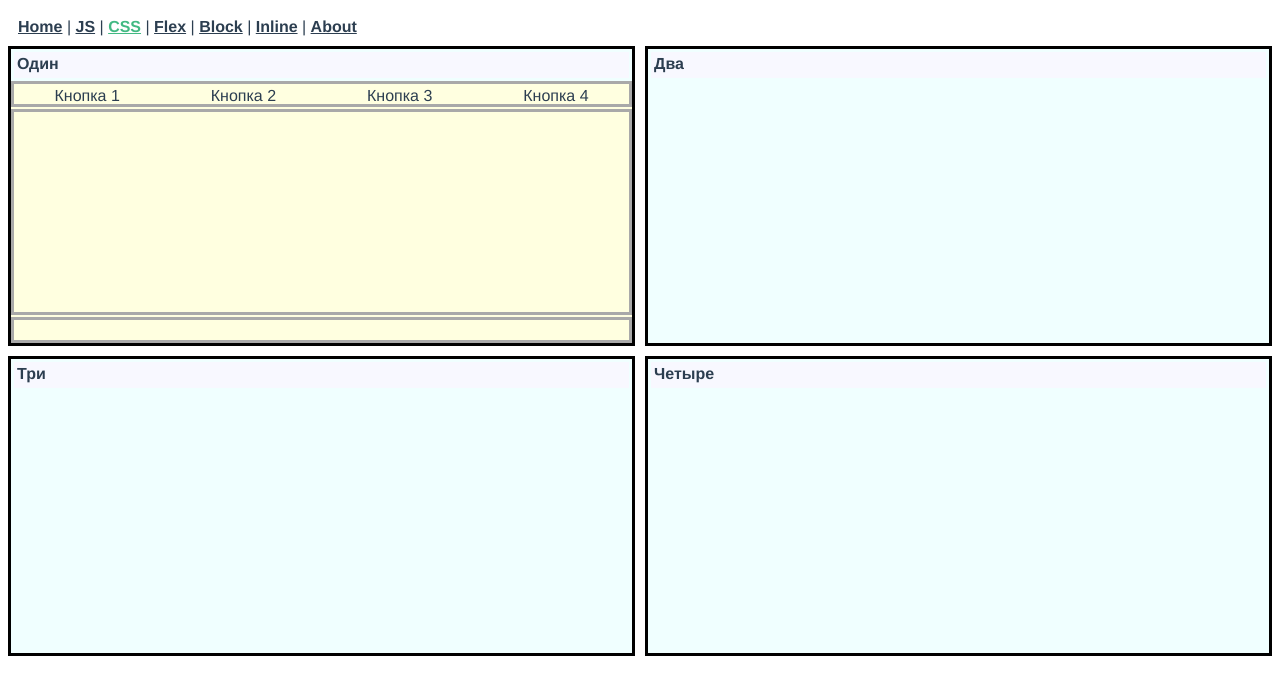
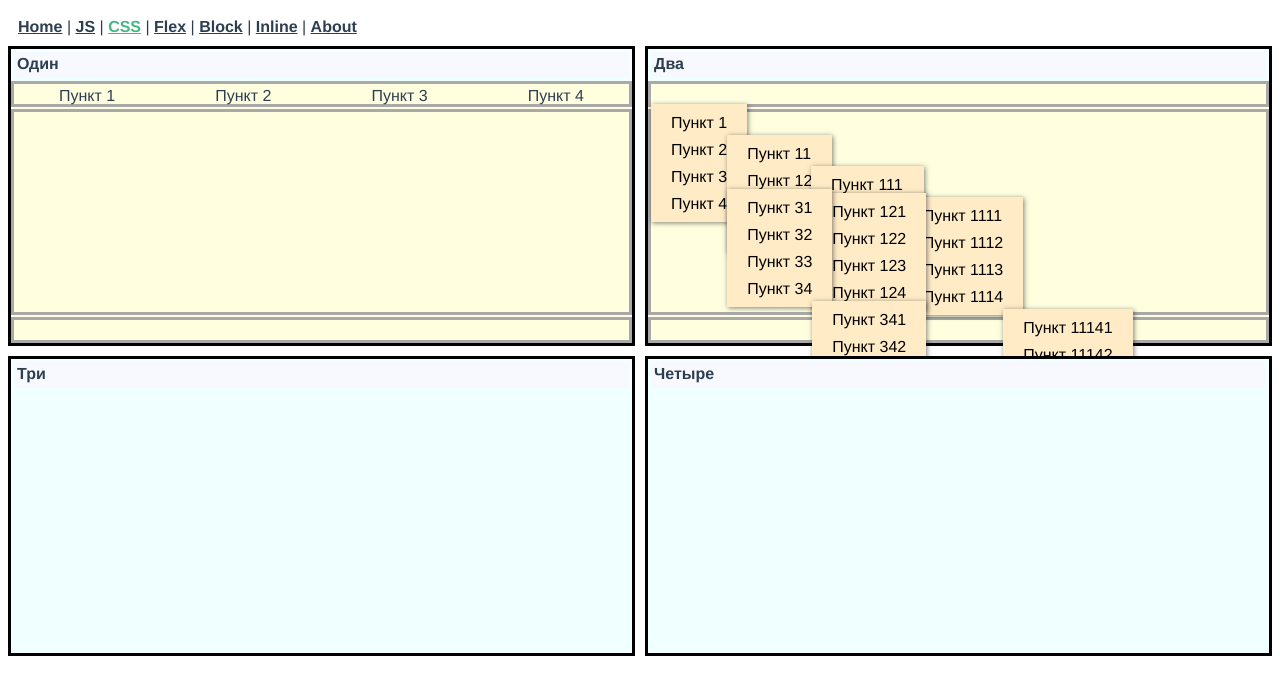
Before and after one commit to Kasimba666/pet_one, a Vue app: page /css in a window 1280 px wide. Shown: the top 694 px of the page. Built offline with nearby package versions, Linux system fonts and the light colour scheme.

Commit message:
Recursive Menu

```diff
--- a/src/components/common/HorMenu.vue
+++ b/src/components/common/HorMenu.vue
@@ -1,16 +1,22 @@
 <template>
   <div class="HorMenu" :class="{'close-all':closeAll}">
     <div class="main-menu-item" v-for="mainmenuItem in menuItems"
-             @click="itemClick(mainmenuItem, $event)">
+         @click.stop="itemClick(mainmenuItem, $event)">
       {{ mainmenuItem.title }}
       <div class="dropdown1-menu" v-if="mainmenuItem.children.length">
         <div class="dropdown1-menu-item" v-for="dropdown1menuItem in mainmenuItem.children"
-                     @click="itemClick(dropdown1menuItem, $event)">
+             @click.stop="itemClick(dropdown1menuItem, $event)">
           {{ dropdown1menuItem.title }}
           <div class="dropdown2-menu" v-if="dropdown1menuItem.children.length">
             <div class="dropdown2-menu-item" v-for="dropdown2menuItem in dropdown1menuItem.children"
-                             @click="itemClick(dropdown2menuItem, $event)">
+                 @click.stop="itemClick(dropdown2menuItem, $event)">
               {{ dropdown2menuItem.title }}
+              <div class="dropdown3-menu" v-if="dropdown2menuItem.children.length">
+                <div class="dropdown3-menu-item" v-for="dropdown3menuItem in dropdown2menuItem.children"
+                     @click.stop="itemClick(dropdown3menuItem, $event)">
+                  {{ dropdown3menuItem.title }}
+                </div>
+              </div>
             </div>
           </div>
         </div>
@@ -32,12 +38,16 @@ export default {
   computed: {},
   methods: {
     itemClick(v, e) {
-            e.stopPropagation();
-            this.$emit('showItem', v);
+      // e.stopPropagation();
+      if (!v.children.length) {
+        this.$emit('currentItem', v);
         console.log(v, e);
-            this.closeAll=true;
-            setTimeout(()=>{this.closeAll=false;}, 300);
-            // this.$nextTick(()=>{this.closeAll=false;});
+        this.closeAll = true;
+        setTimeout(() => {
+          this.closeAll = false;
+        }, 300);
+      }
+
     },
   },
   mounted() {
@@ -133,6 +143,34 @@ export default {
 
     &:hover {
       background-color: cornflowerblue;
+      .dropdown3-menu {
+        display: flex;
+      }
+    }
+
+  }  .dropdown3-menu {
+    position: absolute;
+    background-color: hsl(40, 100%, 89%);
+    top: 0px;
+    left: 100%;
+    padding: 5px 0px 5px;
+    display: none;
+    flex-flow: column;
+    box-shadow: 1px 1px 5px 0px hsla(0, 0%, 0%, 50%);
+  }
+
+  .dropdown3-menu-item {
+    height: 25px;
+    width: auto;
+    color: black;
+    white-space: nowrap;
+    cursor: pointer;
+    display: flex;
+    align-items: center;
+    padding: 1px 20px;
+
+    &:hover {
+      background-color: cornflowerblue;
 
     }
   }
--- /dev/null
+++ b/src/components/common/simpleHorMenu.vue
@@ -0,0 +1,91 @@
+<template>
+  <div class="simpleHorMenu">
+    <div class="dropdown-menu" v-if="menuitem.children.length">
+      <div class="dropdown-menu-item" v-for="item in menuitem.children" @click="itemClick(item, $event)">
+        {{ item.title }}
+        <simpleHorMenu :menuitem="item"/>
+      </div>
+    </div>
+  </div>
+</template>
+
+<script>
+
+export default {
+  name: "simpleHorMenu",
+  components: {},
+  props: ['menuitem'],
+  data() {
+    return {
+      closeAll: false,
+    }
+  },
+  computed: {},
+  methods: {
+    itemClick(v, e) {
+      // e.stopPropagation();
+      if (!v.children.length) {
+        this.$emit('currentItem', v);
+        console.log(v.title);
+        this.closeAll = true;
+        setTimeout(() => {
+          this.closeAll = false;
+        }, 300);
+      }
+
+    },
+  },
+  mounted() {
+  },
+}
+</script>
+
+<style lang="scss">
+/****  HorMenu  ****/
+.simpleHorMenu {
+  position: relative;
+  width: 100%;
+  height: 100%;
+  background-color: transparent;
+  color: black;
+  display: flex;
+  flex-flow: row;
+  justify-content: space-around;
+  gap: 10px;
+
+
+  //&.close-all {
+  //  .main-menu-item:hover .dropdown1-menu {
+  //    display: none;
+  //  }
+  //}
+
+  .dropdown-menu {
+    position: absolute;
+    background-color: hsl(40, 100%, 89%);
+    top: 100%;
+    left: 0;
+    padding: 5px 0 5px;
+    display: flex;
+    //display: none;
+    flex-flow: column;
+    box-shadow: 1px 1px 5px 0 hsla(0, 0%, 0%, 50%);
+  }
+
+  .dropdown-menu-item {
+    height: 25px;
+    width: auto;
+    color: black;
+    white-space: nowrap;
+    cursor: pointer;
+    display: flex;
+    align-items: center;
+    padding: 1px 20px;
+    &:hover {
+      background-color: cornflowerblue;
+
+    }
+  }
+
+}
+</style>
--- a/src/components/views/CSSResearch.vue
+++ b/src/components/views/CSSResearch.vue
@@ -5,7 +5,7 @@
         <template v-slot:title><b>Один</b></template>
         <div class="block">
           <div class="top">
-            <HorMenu :menuItems="petMenu" @showItem="showItem"></HorMenu>
+            <HorMenu :menuItems="petMenu.children" @currentItem="showCurrentItemTitle"/>
           </div>
           <div class="middle"></div>
           <div class="bottom">
@@ -16,6 +16,15 @@
 
       <MyBar barbackcolor='azure' barbordercolor='black'>
         <template v-slot:title><b>Два</b></template>
+        <div class="block">
+          <div class="top">
+            <simpleHorMenu :menuitem="petMenu" @currentItem="showCurrentItemTitle"/>
+          </div>
+          <div class="middle"></div>
+          <div class="bottom">
+            {{ currentItemTitle }}
+          </div>
+        </div>
       </MyBar>
 
       <MyBar barbackcolor='azure' barbordercolor='black'>
@@ -34,159 +43,23 @@
 <script>
 import MyBar from "@/components/common/MyBar.vue";
 import HorMenu from "@/components/common/HorMenu.vue";
+import simpleHorMenu from "@/components/common/simpleHorMenu.vue";
+import {treeItems} from "@/data/data.js";
 
 export default {
   name: "CSSResearch",
-  components: {MyBar, HorMenu},
+  components: {MyBar, HorMenu, simpleHorMenu},
   props: [],
   data() {
-
     return {
-      petMenu: [
-        {
-          id: "1",
-          name: "btn1",
-          title: "Кнопка 1",
-          children: [
-            {
-              id: "11",
-              name: "btn11",
-              title: "Кнопка 11",
-              children: [
-                {
-                  id: "111",
-                  name: "btn111",
-                  title: "Кнопка 111",
-                  children: []
-                }, {
-                  id: "112",
-                  name: "btn112",
-                  title: "Кнопка 112",
-                  children: []
-                }, {
-                  id: "113",
-                  name: "btn113",
-                  title: "Кнопка 113",
-                  children: []
-                }, {
-                  id: "114",
-                  name: "btn114",
-                  title: "Кнопка 114",
-                  children: []
-                }
-              ]
-            }, {
-              id: "12",
-              name: "btn12",
-              title: "Кнопка 12",
-              children: [
-                {
-                  id: "121",
-                  name: "btn121",
-                  title: "Кнопка 121",
-                  children: []
-                }, {
-                  id: "122",
-                  name: "btn122",
-                  title: "Кнопка 122",
-                  children: []
-                }, {
-                  id: "123",
-                  name: "btn123",
-                  title: "Кнопка 123",
-                  children: []
-                }, {
-                  id: "124",
-                  name: "btn124",
-                  title: "Кнопка 124",
-                  children: []
-                }
-              ]
-            }, {
-              id: "13",
-              name: "btn13",
-              title: "Кнопка 13",
-              children: []
-            }, {
-              id: "14",
-              name: "btn14",
-              title: "Кнопка 14",
-              children: []
-            }
-          ]
-        },
-        {
-          id: "2",
-          name: "btn2",
-          title: "Кнопка 2",
-          children: []
-        },
-        {
-          id: "3",
-          name: "btn3",
-          title: "Кнопка 3",
-          children: [
-            {
-              id: "31",
-              name: "btn31",
-              title: "Кнопка 31",
-              children: []
-            },
-            {
-              id: "32",
-              name: "btn32",
-              title: "Кнопка 32",
-              children: []
-            },
-            {
-              id: "33",
-              name: "btn33",
-              title: "Кнопка 33",
-              children: []
-            },
-            {
-              id: "34",
-              name: "btn34",
-              title: "Кнопка 34",
-              children: [{
-                id: "341",
-                name: "btn341",
-                title: "Кнопка 341",
-                children: []
-              }, {
-                id: "342",
-                name: "btn342",
-                title: "Кнопка 342",
-                children: []
-              }, {
-                id: "343",
-                name: "btn343",
-                title: "Кнопка 343",
-                children: []
-              }, {
-                id: "344",
-                name: "btn344",
-                title: "Кнопка 344",
-                children: []
-              }]
-            }
-          ]
-        },
-        {
-          id: "4",
-          name: "btn4",
-          title: "Кнопка 4",
-          children: []
-        }
-      ],
+      petMenu: treeItems,
       currentItemTitle: '',
     }
   },
   computed: {},
   methods: {
-    showItem(v)
-    {
-      this.currentItemTitle = v.title;
+    showCurrentItemTitle: function(v) {
+     return this.currentItemTitle = v.title
     },
   },
   mounted() {
--- /dev/null
+++ b/src/data/data.js
@@ -0,0 +1,218 @@
+export
+let treeItems =
+	{
+		id: "0",
+		name: "item0",
+		title: "Пункт 0",
+		type: "",
+ children:[
+			{
+	  id: "1",
+	  name: "item1",
+	  title: "Пункт 1",
+	  type: "",
+ children: [
+		{
+		  id: "11",
+		  name: "item11",
+		  title: "Пункт 11",
+		  type: "",
+ children: [
+			{
+			  id: "111",
+			  name: "item111",
+			  title: "Пункт 111",
+			  type: "",
+ children: [			{
+				  id: "1111",
+				  name: "item1111",
+				  title: "Пункт 1111",
+				  type: "",
+ children: []
+			  }, {
+				  id: "1112",
+				  name: "item1112",
+				  title: "Пункт 1112",
+				  type: "",
+ children: []
+			  }, {
+				  id: "1113",
+				  name: "item1113",
+				  title: "Пункт 1113",
+				  type: "",
+ children: []
+			  }, {
+				  id: "114",
+				  name: "item1114",
+				  title: "Пункт 1114",
+				  type: "",
+ children: [			{
+					  id: "11141",
+					  name: "item11141",
+					  title: "Пункт 11141",
+					  type: "",
+ children: []
+				  }, {
+					  id: "11142",
+					  name: "item11142",
+					  title: "Пункт 11142",
+					  type: "",
+ children: []
+				  }, {
+					  id: "11143",
+					  name: "item11143",
+					  title: "Пункт 11143",
+					  type: "",
+ children: []
+				  }, {
+					  id: "11144",
+					  name: "item11144",
+					  title: "Пункт 11144",
+					  type: "",
+ children: []
+				  }]
+			  }]
+			}, {
+			  id: "112",
+			  name: "item112",
+			  title: "Пункт 112",
+			  type: "",
+ children: []
+			}, {
+			  id: "113",
+			  name: "item113",
+			  title: "Пункт 113",
+			  type: "",
+ children: []
+			}, {
+			  id: "114",
+			  name: "item114",
+			  title: "Пункт 114",
+			  type: "",
+ children: []
+			}
+		  ]
+		}, {
+		  id: "12",
+		  name: "item12",
+		  title: "Пункт 12",
+		  type: "",
+ children: [
+			{
+			  id: "121",
+			  name: "item121",
+			  title: "Пункт 121",
+			  type: "",
+ children: []
+			}, {
+			  id: "122",
+			  name: "item122",
+			  title: "Пункт 122",
+			  type: "",
+ children: []
+			}, {
+			  id: "123",
+			  name: "item123",
+			  title: "Пункт 123",
+			  type: "",
+ children: []
+			}, {
+			  id: "124",
+			  name: "item124",
+			  title: "Пункт 124",
+			  type: "",
+ children: []
+			}
+		  ]
+		}, {
+		  id: "13",
+		  name: "item13",
+		  title: "Пункт 13",
+		  type: "",
+ children: []
+		}, {
+		  id: "14",
+		  name: "item14",
+		  title: "Пункт 14",
+		  type: "",
+ children: []
+		}
+	  ]
+	},
+	{
+	  id: "2",
+	  name: "item2",
+	  title: "Пункт 2",
+	  type: "",
+ children: []
+	},
+	{
+	  id: "3",
+	  name: "item3",
+	  title: "Пункт 3",
+	  type: "",
+ children: [
+		{
+		  id: "31",
+		  name: "item31",
+		  title: "Пункт 31",
+		  type: "",
+ children: []
+		},
+		{
+		  id: "32",
+		  name: "item32",
+		  title: "Пункт 32",
+		  type: "",
+ children: []
+		},
+		{
+		  id: "33",
+		  name: "item33",
+		  title: "Пункт 33",
+		  type: "",
+ children: []
+		},
+		{
+		  id: "34",
+		  name: "item34",
+		  title: "Пункт 34",
+		  type: "",
+ children: [{
+			id: "341",
+			name: "item341",
+			title: "Пункт 341",
+			type: "",
+ children: []
+		  }, {
+			id: "342",
+			name: "item342",
+			title: "Пункт 342",
+			type: "",
+ children: []
+		  }, {
+			id: "343",
+			name: "item343",
+			title: "Пункт 343",
+			type: "",
+ children: []
+		  }, {
+			id: "344",
+			name: "item344",
+			title: "Пункт 344",
+			type: "",
+ children: []
+		  }]
+		}
+	  ]
+	},
+	{
+	  id: "4",
+	  name: "item4",
+	  title: "Пункт 4",
+	  type: "",
+ children: []
+	}
+	]
+}
+;
--- a/src/main.js
+++ b/src/main.js
@@ -7,7 +7,6 @@ import App from './App.vue'
 Vue.config.productionTip = false
 import "@/assets/css/petstyle.scss"
 
-
 new Vue({
   router,
   store,
```
Lines whose indentation alone changed are shown as unchanged.
